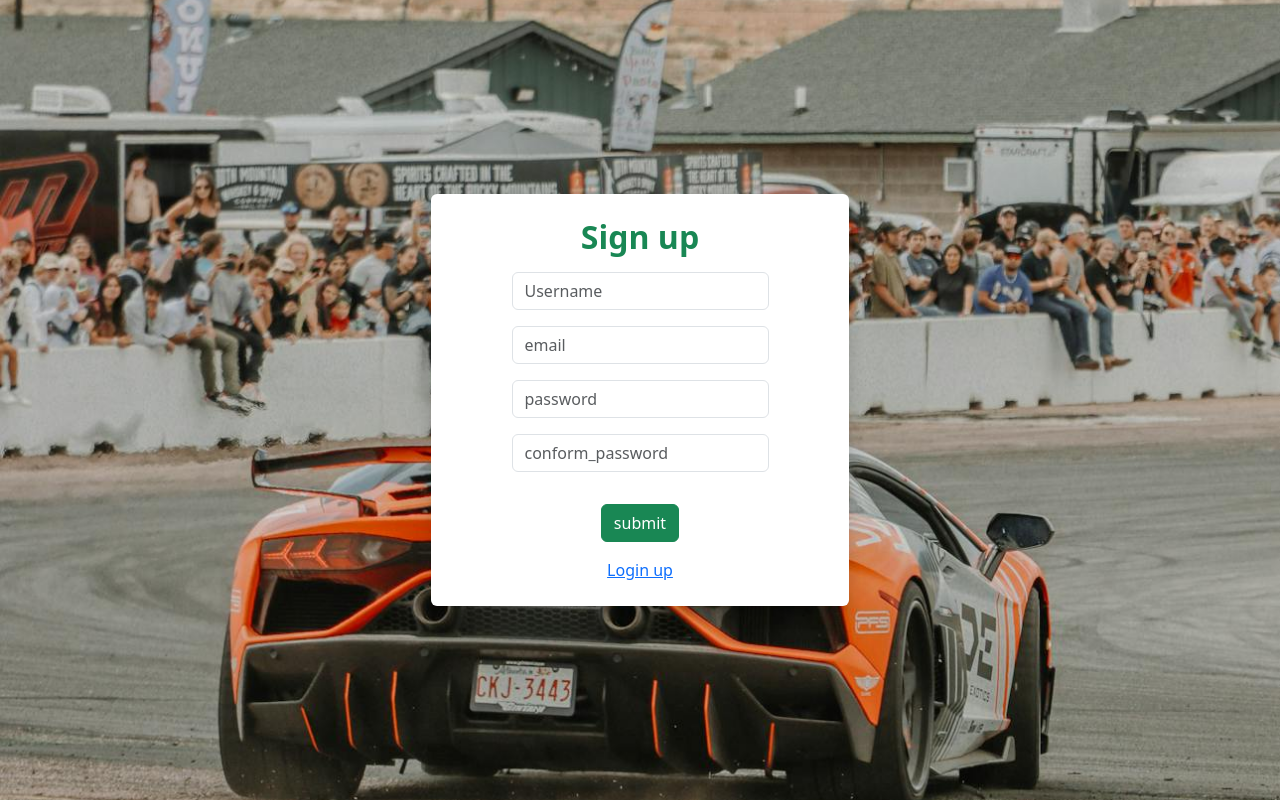
After one commit to aniesh12/Task-1, a Django app: page /sign/ in a window 1280 px wide. The commit adds this page. Run offline with Django 5.2, Linux system fonts and the light colour scheme.

Commit message:
file is add

```diff
--- /dev/null
+++ b/myproject/myapp/static/css/sign.css
@@ -0,0 +1,42 @@
+ .form-login {
+    border-radius: 5px;
+    background-color: rgba(255, 255, 255, 0.264);
+    height: 60vh;
+    display: flex;
+    flex-direction: column;
+    align-items: center;
+    text-align: center;
+    box-shadow:  10px 10px 5px rgba(0, 0, 0, 0.126),-10px -10px 5px rgba(182, 124, 47, 0.126);
+    padding-left: 50px;
+    padding-bottom: 50px;
+}
+
+
+*{
+    margin: 0;
+    padding: 0;
+}
+
+.login-page{
+    background: url(../images/pexels-photo-14411385.jpeg);
+    max-width: 100%;
+    height: 100vh;
+    background-position: center center;
+    background-repeat: no-repeat;
+    background-size: cover;
+    position: relative;
+    display: block;
+
+
+
+}
+
+.form-sign{
+    border-radius: 5px;
+    background-color: rgba(255, 255, 255, 0.522);
+    display: flex;
+    flex-direction: column;
+    align-items: center;
+    text-align: center;
+    box-shadow:  10px 10px 5px rgba(0, 0, 0, 0.126),-10px -10px 5px rgba(182, 124, 47, 0.126);
+}
--- a/myproject/myapp/templates/base.html
+++ b/myproject/myapp/templates/base.html
@@ -43,8 +43,9 @@
       <form class="d-flex" role="search">
         <div class="Cnt-From">
         <a href="{% url 'contact' %}" class="Fr-btn">Contact</a>
-        <a href="{% url 'login' %}"><i class="fa-solid fa-user" style="color: #ffffff;"></i></a>
+        <a href="{% url 'user_login' %}"><i class="fa-solid fa-user" style="color: #ffffff;"></i></a>
         <a href=""><i class="fa-solid fa-magnifying-glass" style="color: #ffffff;"></i></a>
+        <a href="{% url 'logout_us' %}" class="btn btn-danger">logout</a>
         </div>
       </form>
     </div>
--- /dev/null
+++ b/myproject/myapp/templates/sign.html
@@ -0,0 +1,57 @@
+{% load static %}
+<!DOCTYPE html>
+<html lang="en">
+<head>
+    <meta charset="UTF-8">
+    <meta name="viewport" content="width=device-width, initial-scale=1.0">
+    <title>sign</title>
+
+    <link href="https://cdn.jsdelivr.net/npm/bootstrap@5.3.3/dist/css/bootstrap.min.css" rel="stylesheet">
+
+    <link rel="stylesheet" href="{% static 'css/sign.css' %}">
+</head>
+<body>
+    <div class="login-page">
+        <div class="container-fluid d-flex flex-column justify-content-center align-items-center vh-100">
+            <div class="row w-100 justify-content-center">
+                <form class="form-sign col-11 col-sm-10 col-md-8 col-lg-4 bg-white p-4 shadow rounded" action="" method="post">
+                    {% csrf_token %}
+                    <h2 class="text-success pb-2 fw-bold">Sign up</h2>
+
+                    <div class="name mb-3">
+                        <input type="text" required name="username" placeholder="Username" class="form-control">
+                    </div>
+
+                    <div class="mb-3">
+                        <input type="email" required name="email" placeholder="email" class="form-control">
+                    </div>
+
+                    <div class="mb-3">
+                        <input type="password" required name="password" placeholder="password" class="form-control">
+                    </div>
+
+                    <div class="mb-3">
+                        <input type="password" required name="conform_password" placeholder="conform_password" class="form-control">
+                    </div>
+
+                    <div class="mb-3">
+                        {% if messages %}
+                            {% for i in messages %}
+                                <p class="text-danger">{{ i }}</p>
+                            {% endfor %}
+                        {% endif %}
+                    </div>
+
+                    <div class="mb-3 d-grid">
+                        <button type="submit" class="btn btn-success">submit</button>
+                    </div>
+
+                    <div class="text-center">
+                        <a href="{% url 'user_login' %}">Login up </a>
+                    </div>
+                </form>
+            </div>
+        </div>
+    </div>
+</body>
+</html>
--- a/myproject/myapp/urls.py
+++ b/myproject/myapp/urls.py
@@ -1,12 +1,14 @@
 from django.urls import path
 from . import views
 
+
 urlpatterns=[
     path('base/',views.base,name='base'),
-    path('',views.home,name='home'),
+    path('home/',views.home,name='home'),
     path('contact/',views.contact,name='contact'),
-    path('login/',views.login,name='login'),
+    path('',views.user_login,name='user_login'),
     path('ownership/',views.ownership,name="ownership"),
     path('service/',views.service,name="service"),
-
+    path('sign/',views.sign_lo,name='sign_lo'),
+    path('logout/',views.logout_us,name='logout_us')
 ]
--- a/myproject/myapp/views.py
+++ b/myproject/myapp/views.py
@@ -1,5 +1,10 @@
-from django.shortcuts import render,HttpResponse
-
+from django.shortcuts import render,HttpResponse,redirect
+from django.contrib.auth import authenticate,login,logout
+from django.contrib import messages
+from django.contrib.auth.decorators import login_required
+from django.contrib.auth.models import User
+from django.views import View
+from django.contrib.auth import logout
 # Create your views here.
 
 def base(request):
@@ -11,11 +16,52 @@ def home(request):
 def contact(request):
     return render(request,'contact.html')
 
-def login(request):
+def user_login(request):
+
+    if request.method == 'POST':
+        username=request.POST.get('username')
+        password=request.POST.get('password')
+
+        user=authenticate(request,username=username,password=password)
+
+        if user is not None:
+            login(request,user)
+            return redirect('home')
+        else:
+            messages.error(request,'invaid username or password')
+
+
     return render(request,'login.html')
 
+
+@login_required
+def home_view(request):
+    return render(request,'home.html')
+
+def sign_lo(request):
+  if request.method == 'POST':
+      username=request.POST.get('username')
+      email=request.POST.get('email')
+      password=request.POST.get('password')
+      conform_password=request.POST.get('conform_password')
+
+      if password != conform_password:
+          messages.error(request,'Password do not match')
+          return render(request,'sign.html')
+      if User.objects.filter(username=username).exists():
+          messages.error(request,'User name already taken')
+          return render(request,'sign.html')
+
+      user=User.objects.create_user(username=username,email=email,password=password)
+      login(request,user)
+      return redirect('home')
+  return render(request,'sign.html')
 
 def ownership(request):
     return render(request,'ownership.html')
 def service(request):
     return render(request,'service.html')
+
+def logout_us(request):
+    logout(request)
+    return redirect('user_login')
```
Also changed, not shown: myproject/myapp/static/css/index.css (+27 -3 lines), myproject/myapp/static/css/login.css (added, +30 -0 lines), myproject/myapp/templates/login.html (+31 -15 lines), myproject/myapp/templates/ownership.html (+6 -6 lines), myproject/myproject/settings.py (+17 -2 lines), 1 other file.
